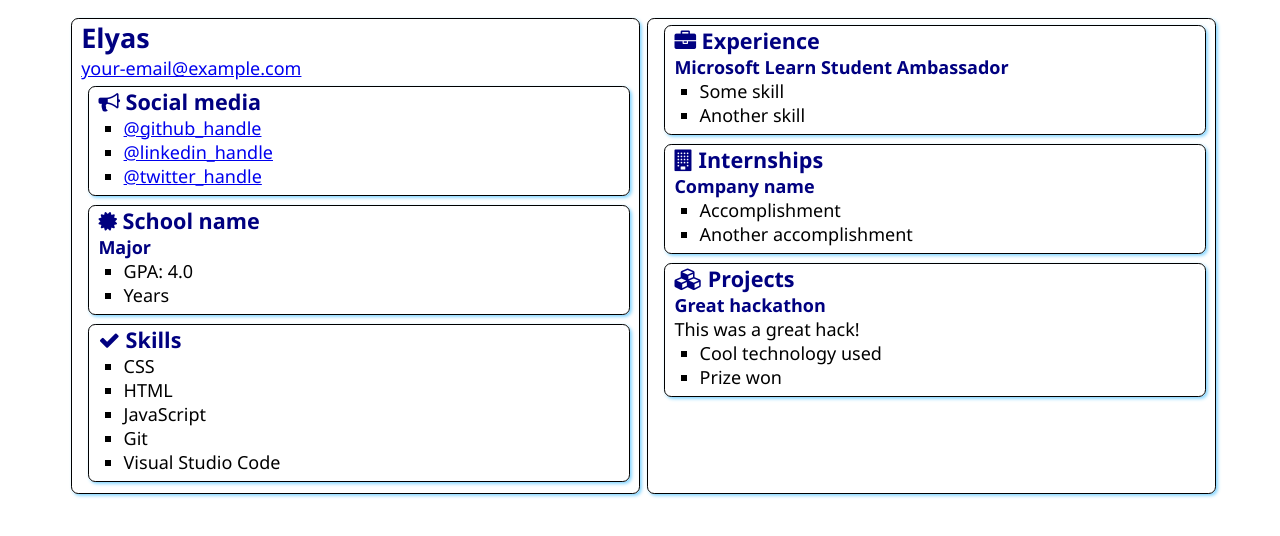
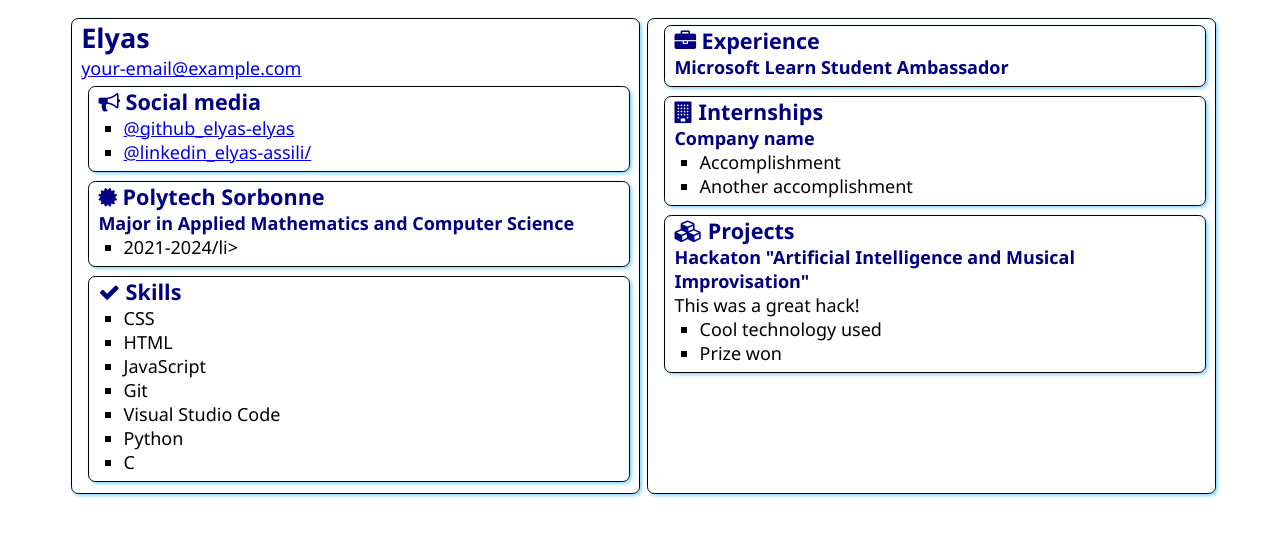
Before and after one commit to elyas-elyas/SATechnicalOnboarding, a plain HTML site: page src/index.html in a window 1280 px wide. Drawn offline with Linux system fonts and the light colour scheme.

Commit message:
Update index.html
added description

```diff
--- a/src/index.html
+++ b/src/index.html
@@ -21,9 +21,9 @@
                     Social media
                 </h2>
                 <ul>
-                    <li><a href="https://github.com/<handle>">@github_handle</a></li>
-                    <li><a href="https://linkedin.com/in/<handle>">@linkedin_handle</a></li>
-                    <li><a href="https://twitter.com/<handle>">@twitter_handle</a></li>
+                    <li><a href="https://github.com/<handle>">@github_elyas-elyas</a></li>
+                    <li><a href="https://linkedin.com/in/<handle>">@linkedin_elyas-assili/</a></li>
+                    <!-- <li><a href="https://twitter.com/<handle>">@twitter_handle</a></li> -->
                 </ul>
             </section>
 
@@ -31,12 +31,12 @@
                 <div class="education">
                     <h2>
                         <i class="fa fa-certificate" aria-hidden="true"></i>
-                        School name
+                        Polytech Sorbonne
                     </h2>
-                    <h3>Major</h3>
+                    <h3>Major in Applied Mathematics and Computer Science</h3>
                     <ul>
-                        <li>GPA: 4.0</li>
-                        <li>Years</li>
+                        <!-- <li>GPA: 4.0</li> -->
+                        <li>2021-2024/li>
                     </ul>
                 </div>
             </section>
@@ -52,6 +52,8 @@
                     <li>JavaScript</li>
                     <li>Git</li>
                     <li>Visual Studio Code</li>
+                    <li>Python</li>
+                    <li>C</li>
                 </ul>
             </section>
         </article>
@@ -63,8 +65,8 @@
                 </h2>
                 <h3>Microsoft Learn Student Ambassador</h3>
                 <ul>
-                    <li>Some skill</li>
-                    <li>Another skill</li>
+                    <!-- <li>Some skill</li> -->
+                    <!-- <li>Another skill</li> -->
                 </ul>
             </section>
             <section class="box">
@@ -85,7 +87,7 @@
                     Projects
                 </h2>
 
-                <h3>Great hackathon</h3>
+                <h3>Hackaton "Artificial Intelligence and Musical Improvisation"</h3>
                 <div>This was a great hack!</div>
                 <ul>
                     <li>Cool technology used</li>
```
